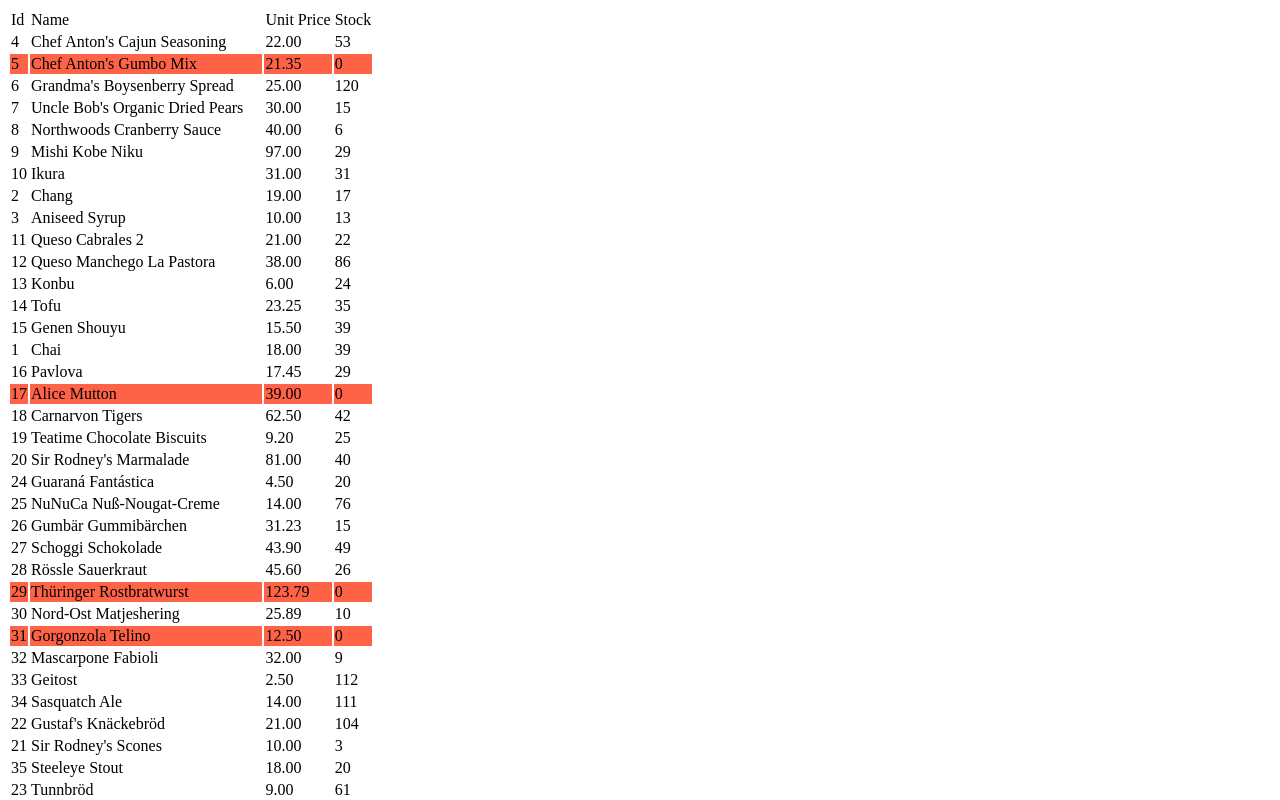
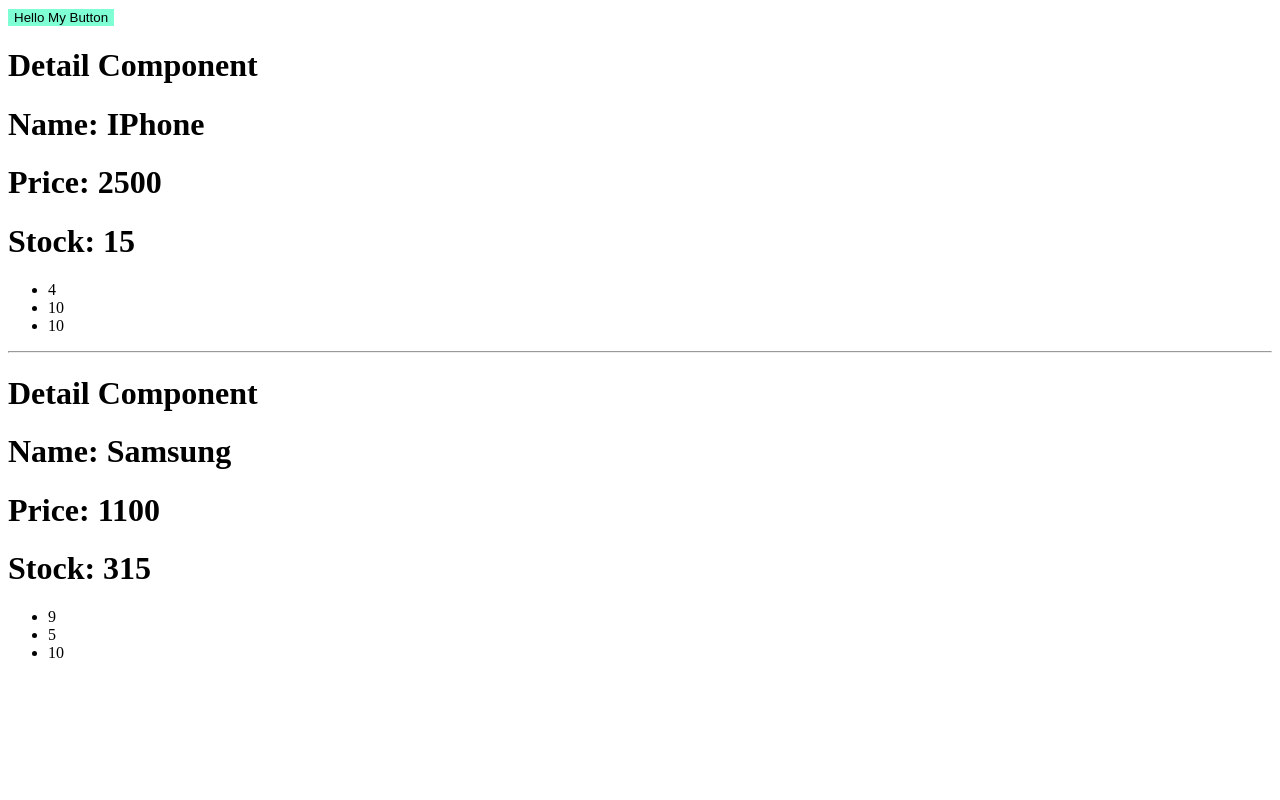
Before and after one commit to yakintech/turkiye-finans-7-react-tutorial, a React (Create React App) app: page / in a window 1280 px wide. Shown: the top 800 px of the page. Built offline with nearby package versions, Linux system fonts and the light colour scheme.

Commit message:
react props sample

```diff
--- a/src/App.tsx
+++ b/src/App.tsx
@@ -1,12 +1,13 @@
-import React from 'react'
-import TsxArraySample from './tsxSample/TsxArraySample'
-import TsxObjectArraySample from './tsxSample/TsxObjectArraySample'
-import TsxObjectArraySample2 from './tsxSample/TsxObjectArraySample2'
+import Button from "./propsSample/Button"
+import ProductDetail from "./propsSample/ProductDetail"
 
 function App() {
 
   return (<>
-    <TsxObjectArraySample2></TsxObjectArraySample2>
+    <Button title='Hello My Button' />
+    <ProductDetail name='IPhone' unitPrice={2500} unitsInStock={15} points={[4, 10, 10]} />
+    <hr></hr>
+    <ProductDetail name='Samsung' unitPrice={1100} unitsInStock={315} points={[9, 5, 10]} />
   </>)
 }
 
--- /dev/null
+++ b/src/propsSample/Button.tsx
@@ -0,0 +1,14 @@
+import React from 'react'
+
+function Button(props:any) {
+  return ( <button style={{backgroundColor:props.backgroundColor, border:'none', color:'black'}}>{props.title}</button>
+
+  )
+}
+
+
+Button.defaultProps = {
+    backgroundColor : 'aquamarine'
+}
+
+export default Button
--- /dev/null
+++ b/src/propsSample/ProductDetail.tsx
@@ -0,0 +1,20 @@
+import React from 'react'
+
+function ProductDetail(props: any) {
+
+
+
+    return (<>
+        <h1>Detail Component</h1>
+        <h1>Name: {props.name}</h1>
+        <h1>Price: {props.unitPrice}</h1>
+        <h1>Stock: {props.unitsInStock}</h1>
+        <ul>
+            {
+                props.points.map((item:any) => <li>{item}</li>)
+            }
+        </ul>
+    </>)
+}
+
+export default ProductDetail
--- /dev/null
+++ b/src/styleSample/style2.css
@@ -0,0 +1,3 @@
+.title{
+    color: blue
+}
```
Also changed, not shown: src/styleSample/Style1.tsx (added, +16 -0 lines), src/styleSample/Style2.tsx (added, +12 -0 lines), notes.txt (added).
